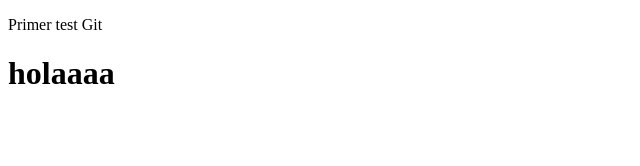
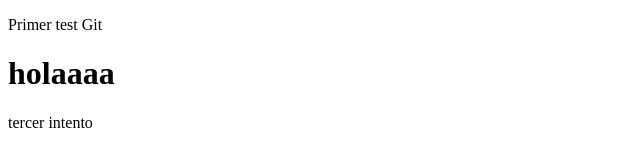
Before and after one commit to kdevivanco/examen_fundamentos_web, a plain HTML site: page index.html in a window 1280 px wide. Shown: the full height of the page, 0-640 px from the left. Drawn offline with Linux system fonts and the light colour scheme.

Commit message:
tercera prueba

```diff
--- a/index.html
+++ b/index.html
@@ -10,6 +10,7 @@
 <body>
   <p>Primer test Git</p>
   <h1>holaaaa</h1>
+  <p>tercer intento</p>
   <script src="script.js"></script>
 </body>
 </html>
```
